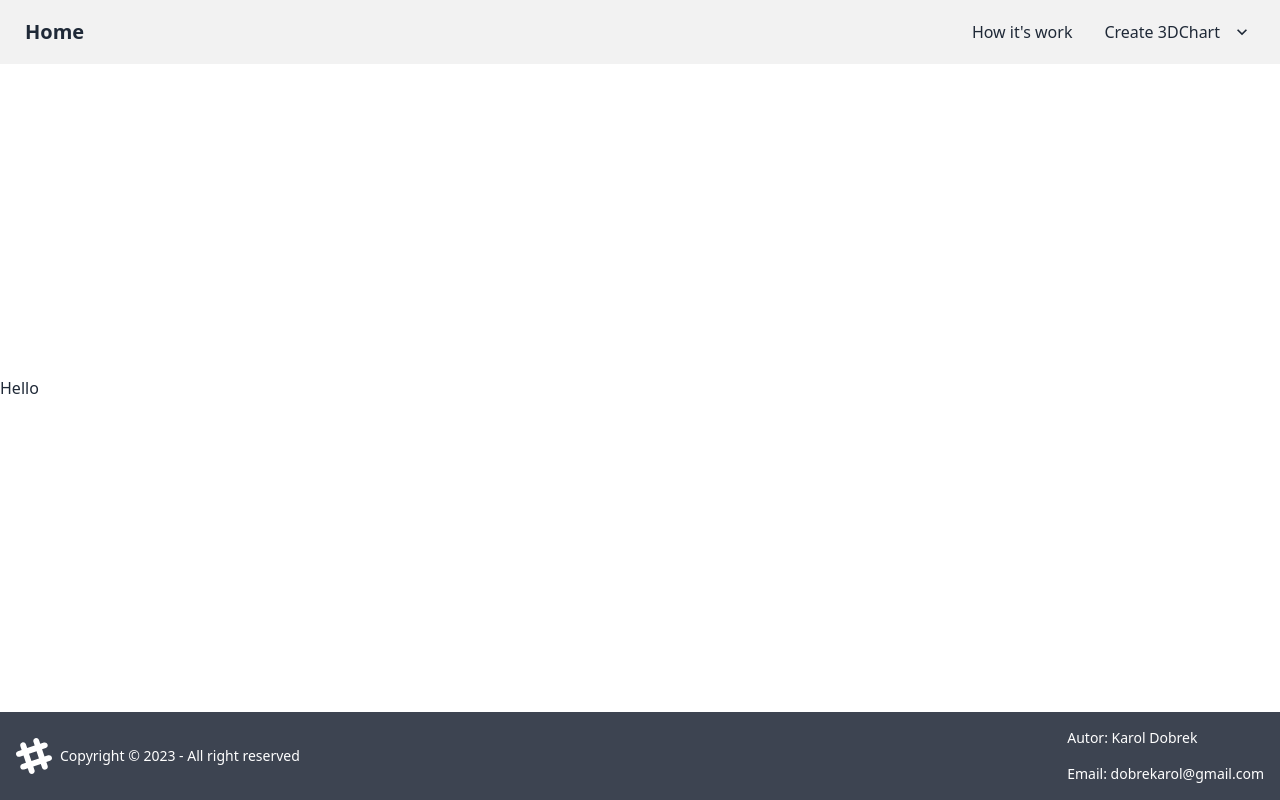
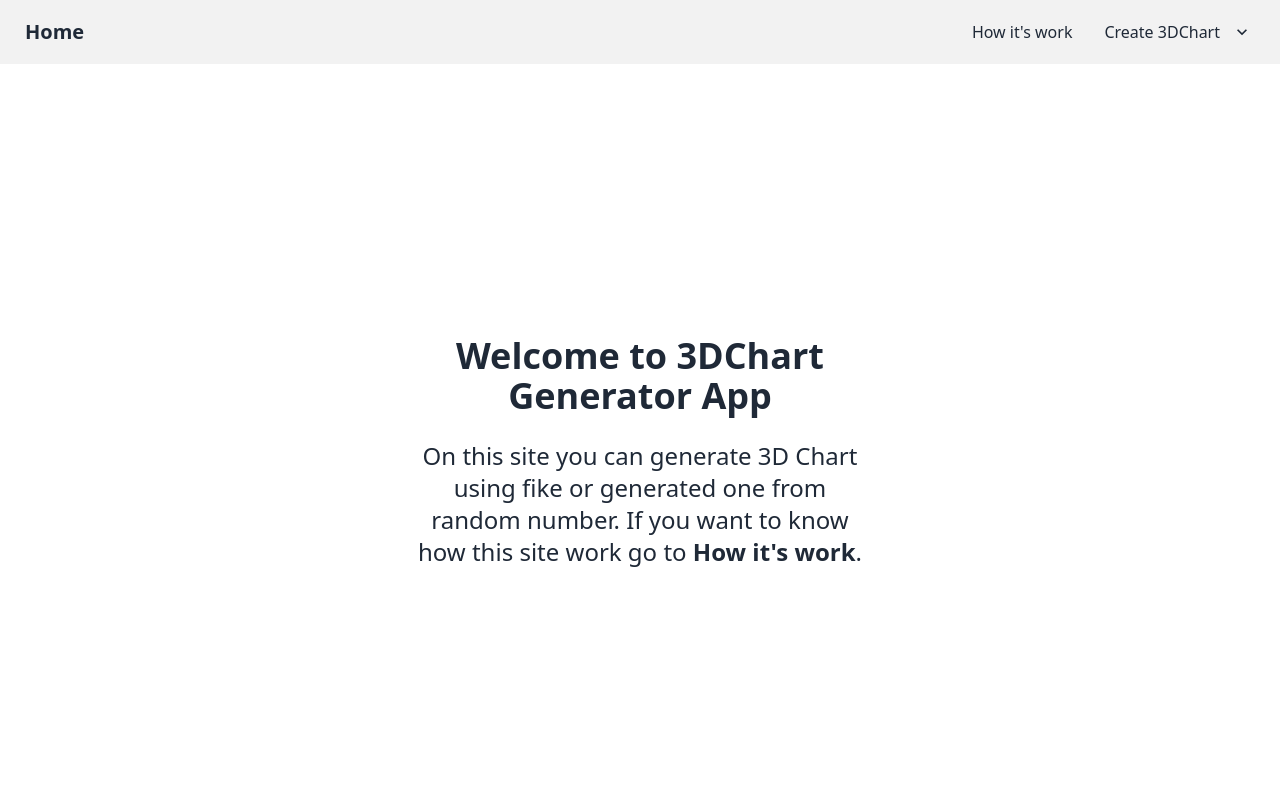
Before and after one commit to Inakus/3D-Chart, a Next.js app: page / in a window 1280 px wide. Shown: the top 800 px of the page. Built offline with nearby package versions, Linux system fonts and the light colour scheme.

Commit message:
finished site

```diff
--- a/src/components/footer.js
+++ b/src/components/footer.js
@@ -1,7 +1,7 @@
 export default function Footer() {
   return (
-    <footer className="">
-      <footer className="footer items-center p-4 bg-neutral text-neutral-content">
+    <div className="min-w-fulll">
+      <footer className="footer items-center p-4 bg-neutral text-neutral-content ">
         <div className="items-center grid-flow-col">
           <svg
             width="36"
@@ -24,6 +24,6 @@
           </p>
         </div>
       </footer>
-    </footer>
+    </div>
   );
 }
--- a/src/components/navbar.js
+++ b/src/components/navbar.js
@@ -2,7 +2,7 @@
 
 export default function Navbar() {
   return (
-    <div className="navbar bg-base-200">
+    <div className="navbar bg-base-200 min-w-min">
       <div className="flex-1">
         <Link href="/" className="btn btn-ghost normal-case text-xl">
           Home
--- a/src/pages/fileChart.js
+++ b/src/pages/fileChart.js
@@ -45,10 +45,11 @@
           },
         ]}
         layout={{
-          width: 1000,
-          height: 1000,
+          width: 600,
+          height: 600,
           paper_bgcolor: "rgba(0,0,0,0)",
           plot_bgcolor: "rgba(0,0,0,0)",
+          showlegend: false,
         }}
         config={{ displayModeBar: false }}
       />
--- a/src/pages/howItsWork.js
+++ b/src/pages/howItsWork.js
@@ -1,6 +1,6 @@
 export default function HowItsWork() {
   return (
-    <div className="hero min-h-screen bg-base-100">
+    <main className="hero min-h-screen bg-base-100">
       <div className="hero-content text-center">
         <div className="max-w-md">
           <h1 className="text-7xl font-bold">Hello there</h1>
@@ -14,6 +14,6 @@
           </p>
         </div>
       </div>
-    </div>
+    </main>
   );
 }
--- a/src/pages/index.js
+++ b/src/pages/index.js
@@ -1,7 +1,18 @@
 export default function App() {
   return (
-    <div>
-      <h1>Hello</h1>
-    </div>
+    <main className="hero min-h-screen bg-base-100">
+      <div className="hero-content text-center">
+        <div className="max-w-md">
+          <h1 className="text-4xl font-bold">
+            Welcome to 3DChart Generator App
+          </h1>
+          <p className="py-6 text-2xl">
+            On this site you can generate 3D Chart using fike or generated one
+            from random number. If you want to know how this site work go to
+            <strong> How it's work</strong>.
+          </p>
+        </div>
+      </div>
+    </main>
   );
 }
--- a/src/pages/randomChart.js
+++ b/src/pages/randomChart.js
@@ -8,6 +8,7 @@
 
   const [minValue, setMinValue] = useState(-10);
   const [maxValue, setMaxValue] = useState(10);
+  const [size, setSize] = useState(40);
 
   const [changeValue, setChangeValue] = useState(false);
 
@@ -22,6 +23,10 @@
     setMinValue(event.target.value);
   };
 
+  const changeSize = (event) => {
+    setSize(event.target.value);
+  };
+
   const handleClick = () => {
     setChangeValue(!changeValue);
   };
@@ -29,10 +34,10 @@
   useEffect(() => {
     const x = [];
     const z = [];
-    for (let i = 0; i < 40; i++) {
+    for (let i = 0; i < size; i++) {
       x.push(i + 1);
       const z_row = [];
-      for (let j = 0; j < 40; j++) {
+      for (let j = 0; j < size; j++) {
         z_row.push(randoNumberGenerator(minValue, maxValue));
       }
       z.push(z_row);
@@ -43,7 +48,7 @@
 
   return (
     <main className="min-h-screen flex flex-col justify-center align-middle items-center">
-      <div className="flex gap-6 mb-5">
+      <div className="flex gap-6 mb-5 lg:flex-row sm:flex-col">
         <div className="form-control w-full max-w-xs">
           <label className="label">
             <span className="label-text">Minimal Value</span>
@@ -66,6 +71,17 @@
             className="input input-bordered w-full max-w-xs"
           />
         </div>
+        <div className="form-control w-full max-w-xs">
+          <label className="label">
+            <span className="label-text">Size</span>
+          </label>
+          <input
+            onChange={changeSize}
+            type="number"
+            placeholder="Maxium Value"
+            className="input input-bordered w-full max-w-xs"
+          />
+        </div>
       </div>
       <button onClick={handleClick} className="btn mb-5">
         Generate
@@ -80,11 +96,12 @@
           },
         ]}
         layout={{
-          width: 1000,
-          height: 1000,
+          width: 600,
+          height: 600,
           title: "Random Generated Chart",
           paper_bgcolor: "rgba(0,0,0,0)",
           plot_bgcolor: "rgba(0,0,0,0)",
+          showlegend: false,
         }}
         config={{ displayModeBar: false }}
       />
```
